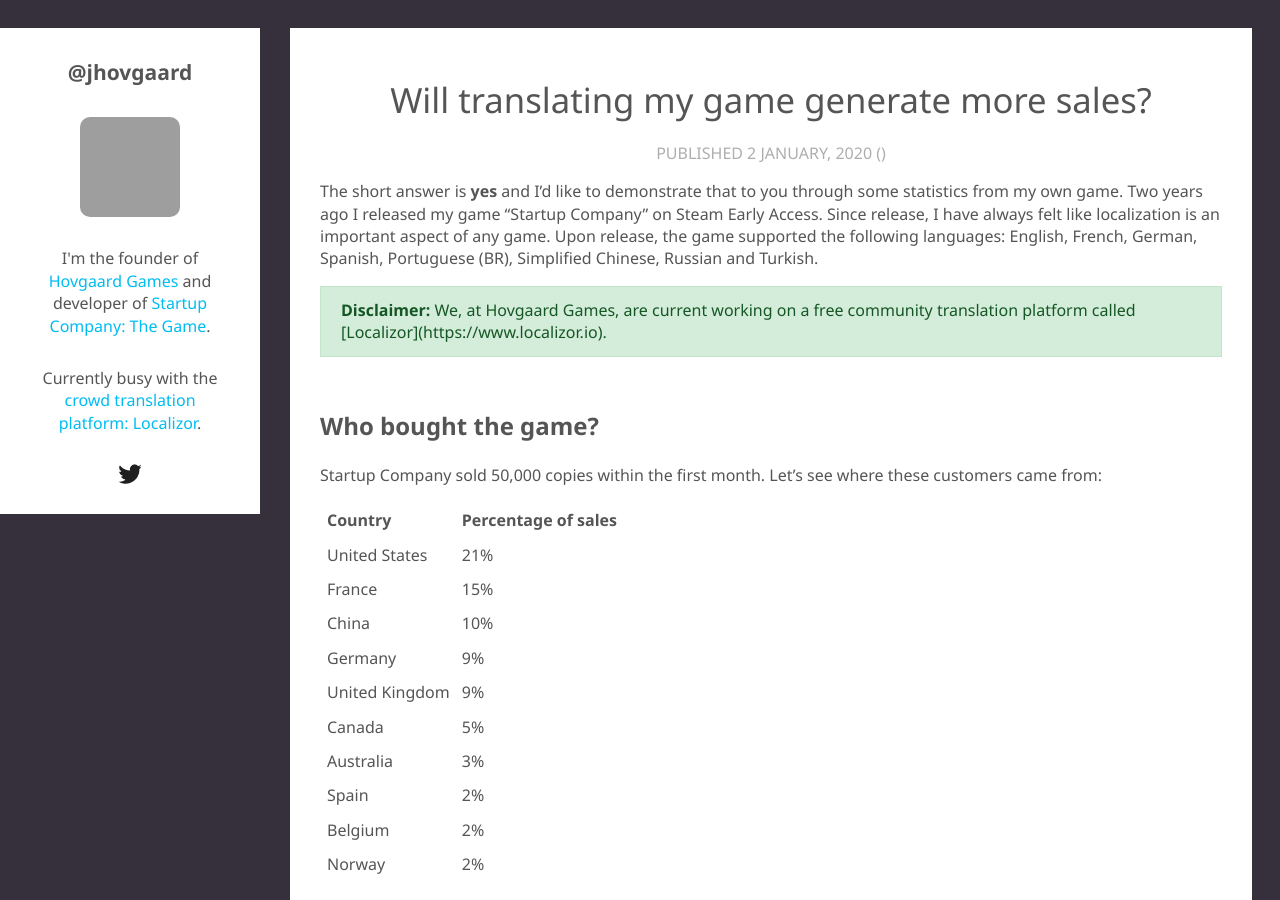
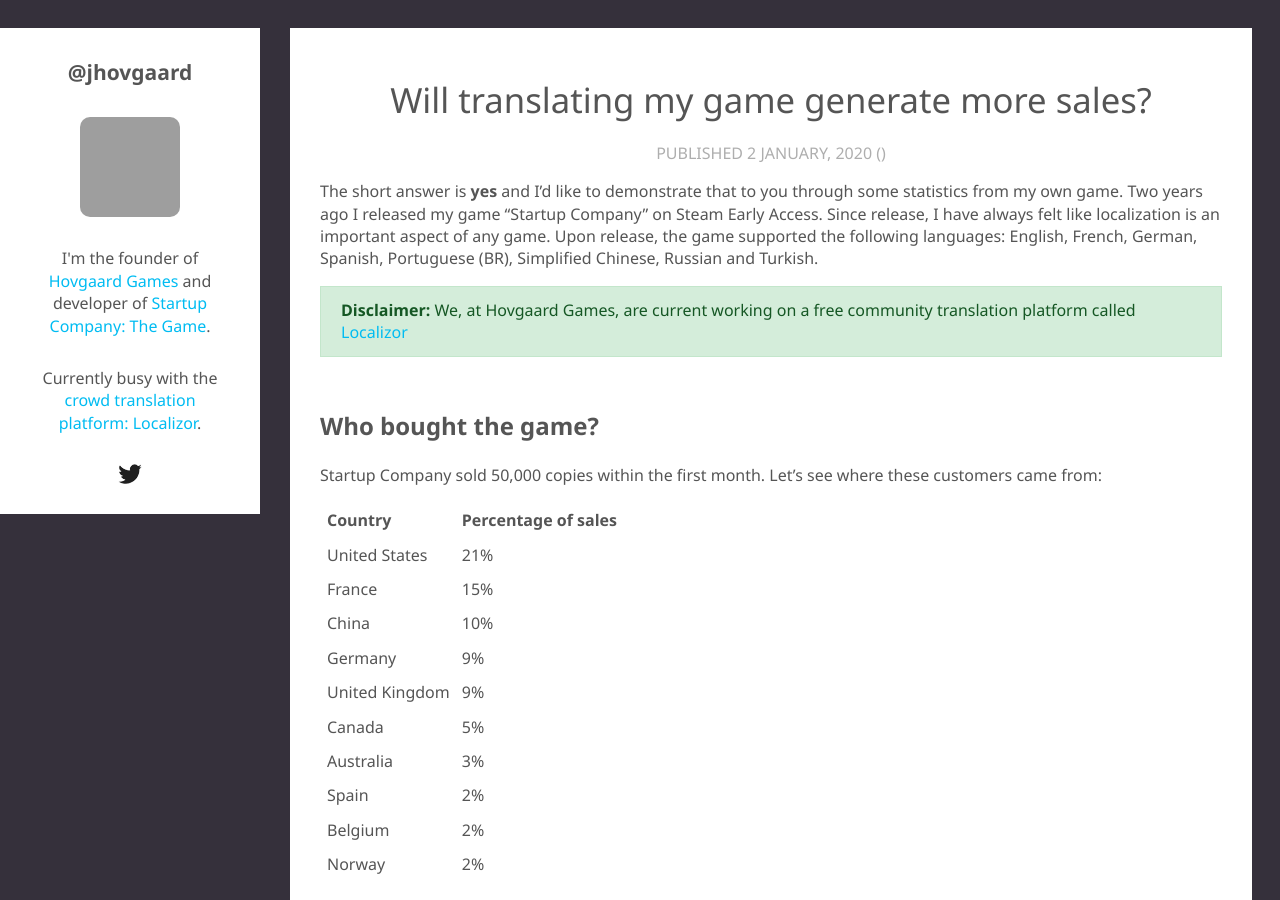
Before and after one commit to jhovgaard/jhovgaard.github.io, a Jekyll site: the page built from _posts/2020-01-02-translating-game-generate-more-sales.md, in a window 1280 px wide and 900 px high. Built offline with Jekyll 4.4.1, drawn with Linux system fonts in a browser that asks for light colours; nearby versions of some CDN libraries; a script that is not in the unit is left out; comment, search, counter and statistics services are not loaded; some of the changed lines change nothing that is shown; grey boxes are pictures that could not be loaded.

Commit message:
Update 2020-01-02-translating-game-generate-more-sales.md

```diff
--- a/_posts/2020-01-02-translating-game-generate-more-sales.md
+++ b/_posts/2020-01-02-translating-game-generate-more-sales.md
@@ -9,7 +9,8 @@
 Two years ago I released my game "Startup Company" on Steam Early Access. Since release, I have always felt like localization is an important aspect of any game. Upon release, the game supported the following languages: English, French, German, Spanish, Portuguese (BR), Simplified Chinese, Russian and Turkish.
 
 <div class="alert alert-success">
- <b>Disclaimer:</b> We, at Hovgaard Games, are current working on a free community translation platform called [Localizor](https://www.localizor.io).
+ <b>Disclaimer:</b> We, at Hovgaard Games, are current working on a free community translation platform called
+ <a href="https://www.localizor.io" target="_blank">Localizor</a>
 </div>
 
 ## Who bought the game?
```
